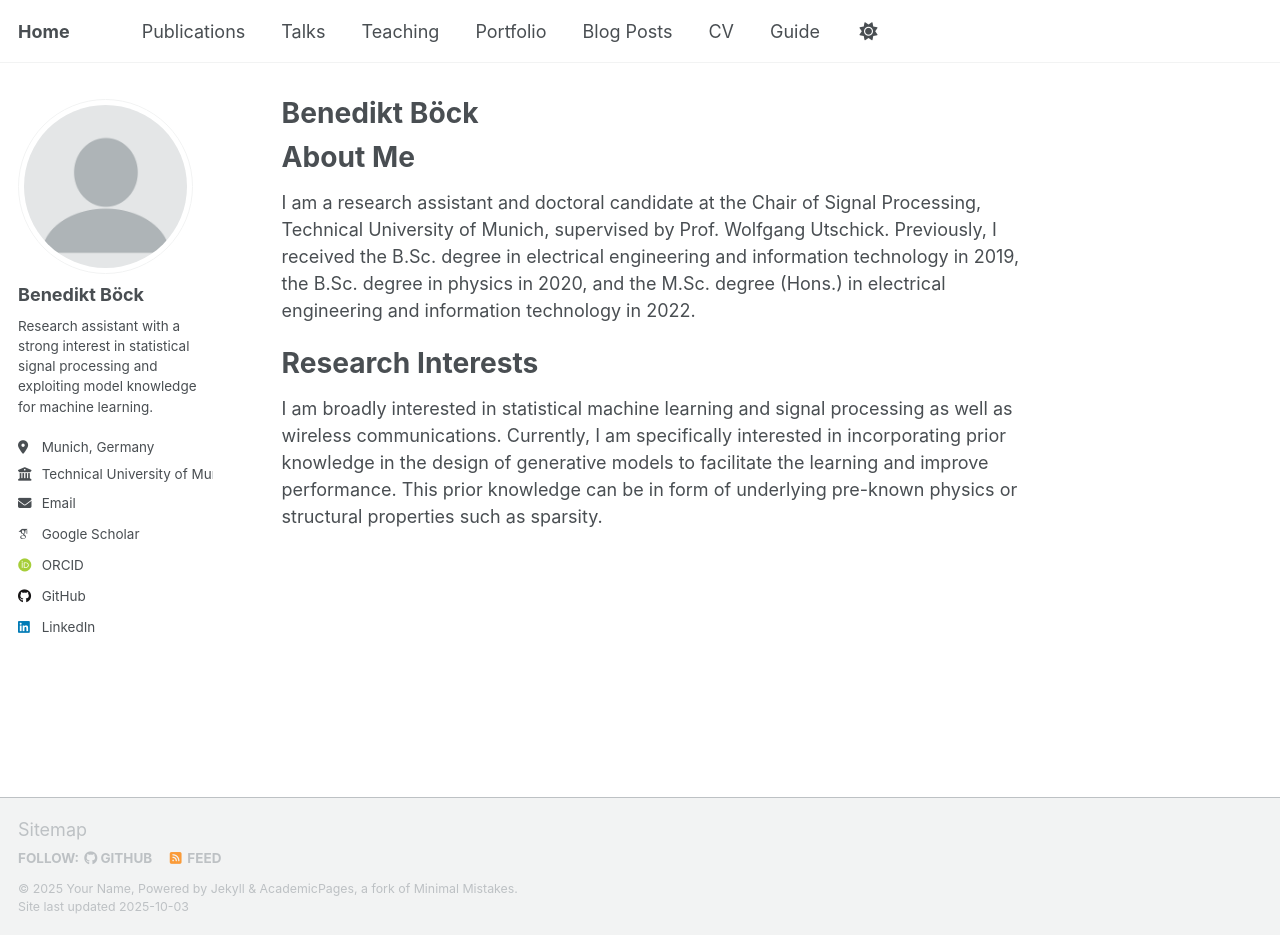
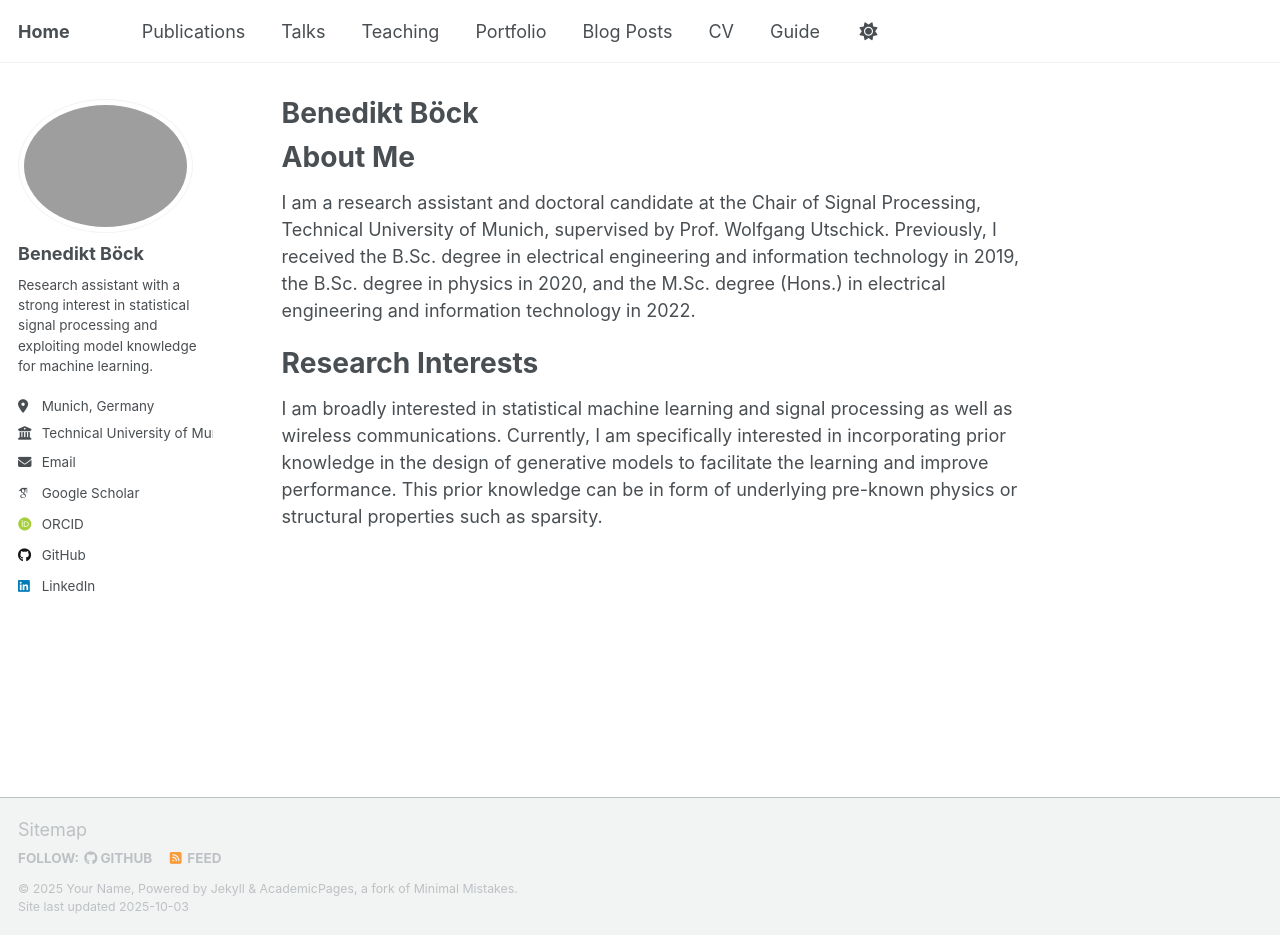
Before and after one commit to beneboeck/beneboeck.github.io, a Jekyll site: the page built from _pages/about.md, in a window 1280 px wide and 935 px high. Built offline with Jekyll 4.4.1, drawn with Linux system fonts in a browser that asks for light colours; some web fonts are replaced; a script that is not in the unit is left out.

Commit message:
profile_image

```diff
--- a/_config.yml
+++ b/_config.yml
@@ -23,7 +23,7 @@ repository               : "academicpages/academicpages.github.io"
 #               Additional customization can be done by editing /_includes/author-profile.html
 author:
   # Biographic information
-  avatar           : "profile.png"
+  avatar           : "BenediktBöck_scaled"
   name             : "Benedikt Böck"
   bio              : "Research assistant with a strong interest in statistical signal processing and exploiting model knowledge for machine learning."
   location         : "Munich, Germany"
```
Also changed, not shown: BenediktBöck_scaled.jpg (added).
